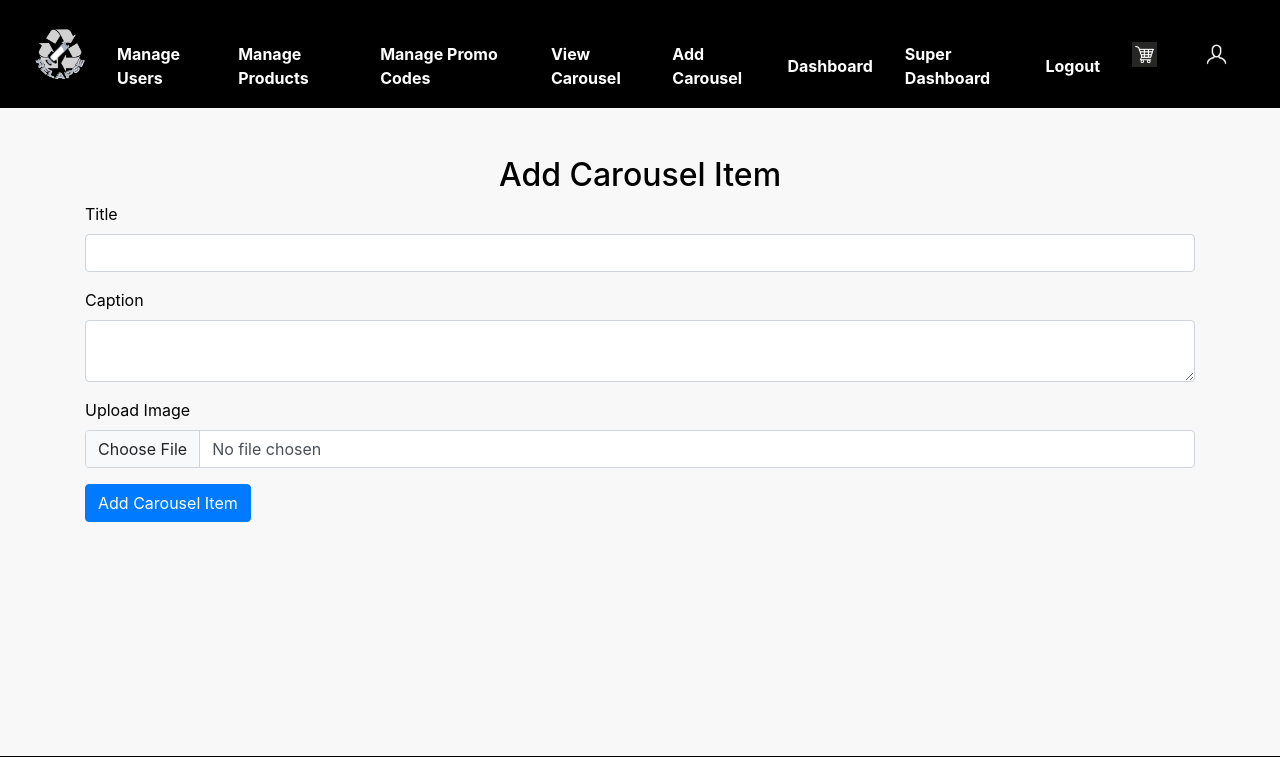
After one commit to atoiii/RELAPSE---Project, a Flask app: page /add_carousel in a window 1280 px wide. The commit adds this page. Shown: the top 757 px of the page. Run offline with Flask 3, Linux system fonts and the light colour scheme; the visitor is signed in with stand-in values (Sample User, id 1); some libraries are stand-ins or nearby versions.

Commit message:
aexperimental change that allows to add items into carousel online

```diff
--- a/app.py
+++ b/app.py
@@ -16,13 +16,20 @@ app.config['SESSION_COOKIE_HTTPONLY'] = True  # Prevent JavaScript from accessin
 app.config['SESSION_COOKIE_SECURE'] = False  # Set to True if using HTTPS
 app.config['SESSION_COOKIE_SAMESITE'] = 'Lax'  # Prevent cross-site request issues
 app.config['PERMANENT_SESSION_LIFETIME'] = timedelta(hours=1)  # For "Remember Me"
+UPLOAD_FOLDER = "static/"
+app.config["UPLOAD_FOLDER"] = UPLOAD_FOLDER
 
 
-@app.route('/')
+@app.route("/")
 def home():
+    with shelve.open("carousel.db") as db:
+        carousel_items = list(db.values())  # Fetch all carousel items
+
     with shelve.open("products.db") as db:
-        products = list(db.values())  # This will get all products from the db
-    return render_template('home.html', products=products)
+        products = list(db.values())  # Fetch all products
+
+    return render_template("home.html", products=products, carousel_items=carousel_items)
+
 
 
 
@@ -421,6 +428,126 @@ def super_admin_dashboard():
 
     return render_template("super_admin_dashboard.html")
 
+
+@app.route("/add_carousel", methods=["GET", "POST"])
+def add_carousel():
+    if session.get("role") not in ["admin", "superadmin"]:
+        flash("Access denied. Admins only.", "danger")
+        return redirect(url_for("home"))
+
+    if request.method == "POST":
+        title = request.form["title"]
+        caption = request.form["caption"]
+        image = request.files["image"]
+
+        if not title or not caption or not image:
+            flash("All fields are required!", "danger")
+            return redirect(url_for("add_carousel"))
+
+        # Save the image to the static folder
+        image_filename = os.path.join(app.config["UPLOAD_FOLDER"], image.filename)
+        image.save(image_filename)
+
+        # Save data in carousel.db with a simple, unique ID
+        with shelve.open("carousel.db", writeback=True) as db:
+            if db:
+                new_id = max(map(int, db.keys())) + 1  # Get highest existing ID and increment
+            else:
+                new_id = 1  # Start from ID 1 if empty
+
+            db[str(new_id)] = {
+                "id": new_id,  # Store ID explicitly
+                "image": f"uploads/{image.filename}",  # Path relative to /static
+                "title": title,
+                "caption": caption,
+            }
+
+        flash("Carousel item added successfully!", "success")
+        return redirect(url_for("view_carousel"))
+
+    return render_template("add_carousel.html")
+
+
+@app.route("/view_carousel")
+def view_carousel():
+    if session.get("role") not in ["admin", "superadmin"]:
+        flash("Access denied. Admins only.", "danger")
+        return redirect(url_for("home"))
+
+    with shelve.open("carousel.db") as db:
+        carousel_items = list(db.values())
+
+    return render_template("view_carousel.html", carousel_items=carousel_items)
+
+
+@app.route("/edit_carousel/<item_id>", methods=["GET", "POST"])
+def edit_carousel(item_id):
+    if session.get("role") not in ["admin", "superadmin"]:
+        flash("Access denied. Admins only.", "danger")
+        return redirect(url_for("home"))
+
+    with shelve.open("carousel.db", writeback=True) as db:
+        if item_id not in db:
+            flash("Carousel item not found.", "danger")
+            return redirect(url_for("view_carousel"))
+
+        item = db[item_id]
+
+        if request.method == "POST":
+            title = request.form["title"]
+            caption = request.form["caption"]
+            image = request.files["image"]
+
+            if not title or not caption:
+                flash("Title and caption are required!", "danger")
+                return redirect(url_for("edit_carousel", item_id=item_id))
+
+            # If a new image is uploaded, replace the old one
+            if image:
+                old_image_path = os.path.join("static", item["image"])
+
+                # Delete the old image if it exists
+                if os.path.exists(old_image_path):
+                    os.remove(old_image_path)
+
+                image_filename = os.path.join(app.config["UPLOAD_FOLDER"], image.filename)
+                image.save(image_filename)
+                item["image"] = f"uploads/{image.filename}"  # Update image path
+
+            item["title"] = title
+            item["caption"] = caption
+            db[item_id] = item  # Save updated details
+
+            flash("Carousel item updated successfully!", "success")
+            return redirect(url_for("view_carousel"))
+
+    return render_template("edit_carousel.html", item=item, item_id=item_id)
+
+
+@app.route("/delete_carousel/<item_id>", methods=["POST"])
+def delete_carousel(item_id):
+    if session.get("role") not in ["admin", "superadmin"]:
+        flash("Access denied. Admins only.", "danger")
+        return redirect(url_for("home"))
+
+    with shelve.open("carousel.db", writeback=True) as db:
+        if item_id in db:
+            image_path = os.path.join("static", db[item_id]["image"])
+
+            # Remove file if it exists
+            if os.path.exists(image_path):
+                os.remove(image_path)
+
+            del db[item_id]  # Remove from database
+
+            flash("Carousel item deleted successfully!", "success")
+        else:
+            flash("Carousel item not found.", "danger")
+
+    return redirect(url_for("view_carousel"))
+
+
+
 @app.route('/admin/create_admin', methods=["GET", "POST"])
 def create_admin():
     if session['role'] != 'superadmin':
--- /dev/null
+++ b/templates/add_carousel.html
@@ -0,0 +1,25 @@
+{% extends "base.html" %}
+{% block content %}
+<div class="container mt-5">
+    <h2 class="text-center">Add Carousel Item</h2>
+
+    <form action="{{ url_for('add_carousel') }}" method="POST" enctype="multipart/form-data">
+        <div class="mb-3">
+            <label for="title" class="form-label">Title</label>
+            <input type="text" class="form-control" id="title" name="title" required>
+        </div>
+
+        <div class="mb-3">
+            <label for="caption" class="form-label">Caption</label>
+            <textarea class="form-control" id="caption" name="caption" required></textarea>
+        </div>
+
+        <div class="mb-3">
+            <label for="image" class="form-label">Upload Image</label>
+            <input type="file" class="form-control" id="image" name="image" accept="image/*" required>
+        </div>
+
+        <button type="submit" class="btn btn-primary">Add Carousel Item</button>
+    </form>
+</div>
+{% endblock %}
--- a/templates/base.html
+++ b/templates/base.html
@@ -150,8 +150,14 @@
                         <li class="nav-item"><a href="{{ url_for('manage_users') }}" class="nav-link">Manage Users</a></li>
                         <li class="nav-item"><a href="{{ url_for('manage_products') }}" class="nav-link">Manage Products</a></li>
                         <li class="nav-item"><a href="{{ url_for('manage_promo_codes') }}" class="nav-link">Manage Promo Codes</a></li>
+                        <li class="nav-item"><a href="{{url_for('view_carousel')}}" class="nav-link">View Carousel</a></li>
+                        <li class="nav-item"><a href="{{url_for('add_carousel')}}" class="nav-link">Add Carousel</a></li>
+                        {% endif %}
+                        <li class="nav-item"><a href="{{ url_for('admin_dashboard') }}" class="nav-link">Dashboard</a></li>
+                        {% if session['role'] == 'superadmin' %}
+                        <li class="nav-item"><a href="{{ url_for('super_admin_dashboard') }}" class="nav-link">Super Dashboard</a></li>
+                        {% endif %}
                         <li class="nav-item"><a href="{{ url_for('logout') }}" class="nav-link text-danger">Logout</a></li>
-                        {% endif %}
                     </ul>
 
 
```
Also changed, not shown: templates/edit_carousel.html (added, +31 -0 lines), templates/home.html (+15 -22 lines), templates/view_carousel.html (added, +29 -0 lines), carousel.db (added), static/IBM CERT.png (added).
